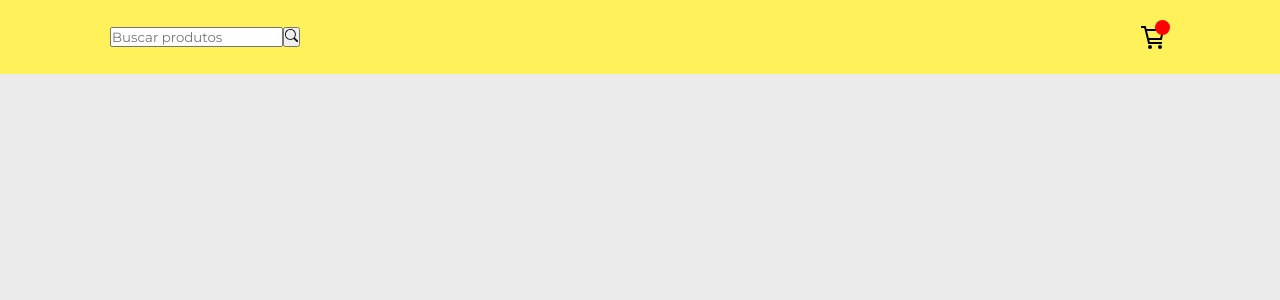
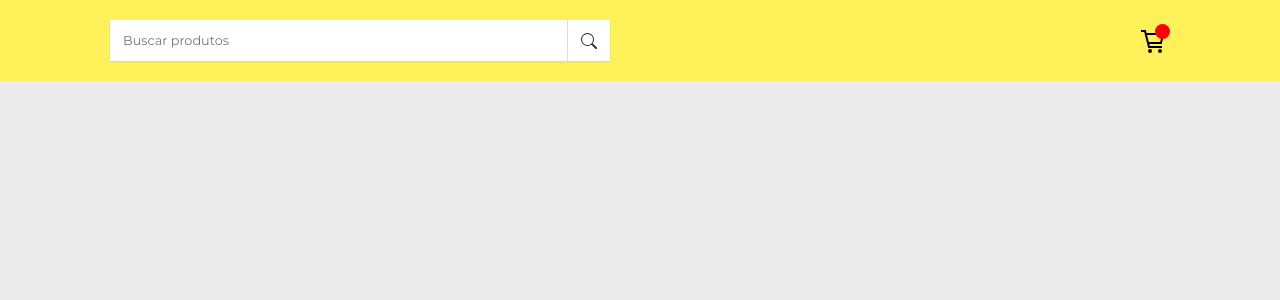
Before and after one commit to BrnFbrian/sitedecompras, a React (Create React App) app: page / in a window 1280 px wide. Shown: the top 300 px of the page. Built offline with nearby package versions, Linux system fonts and the light colour scheme.

Commit message:
refiando a search bar

```diff
--- a/src/components/SearchBar/SearchBar.css
+++ b/src/components/SearchBar/SearchBar.css
@@ -0,0 +1,30 @@
+.search-bar {
+  display: flex;
+  background-color: white;
+  width: 100%;
+  max-width: 500px;
+  justify-content: space-between;
+  box-shadow: 0 1px 2px 0 rgba(0, 0, 0, 0.1);
+  gap: 13px;
+  padding-right: 13px;
+}
+
+.search__input {
+  padding: 13px;
+  flex-grow: 1;
+  border: none;
+  outline: none;
+  font-size: 0.8rem;
+  font-weight: 500px;
+  border-right: 1px solid #ddd;
+}
+
+.search__button {
+  background: none;
+  border: none;
+  font-size: 1rem;
+  display: flex;
+  align-items: center;
+  justify-content: center;
+  color: #333;
+}
--- a/src/components/SearchBar/SearchBar.jsx
+++ b/src/components/SearchBar/SearchBar.jsx
@@ -1,18 +1,23 @@
-import React from 'react';
+import React, { useState } from 'react';
 import { BsSearch } from 'react-icons/bs';
 
 import './SearchBar.css';
 
 function SearchBar(){
+
+  const [searchValue, setSearchValue] = useState('');
+
   return(
     <form className="search-bar">
       <input
         type="search"
+        value={searchValue}
         placeholder="Buscar produtos"
         className="search__input"
+        onChange={({ target }) => setSearchValue(target.value) }
         required
       />
-
+      { searchValue }
       <button type="submit" className="search__button">
         <BsSearch />
       </button>
```
